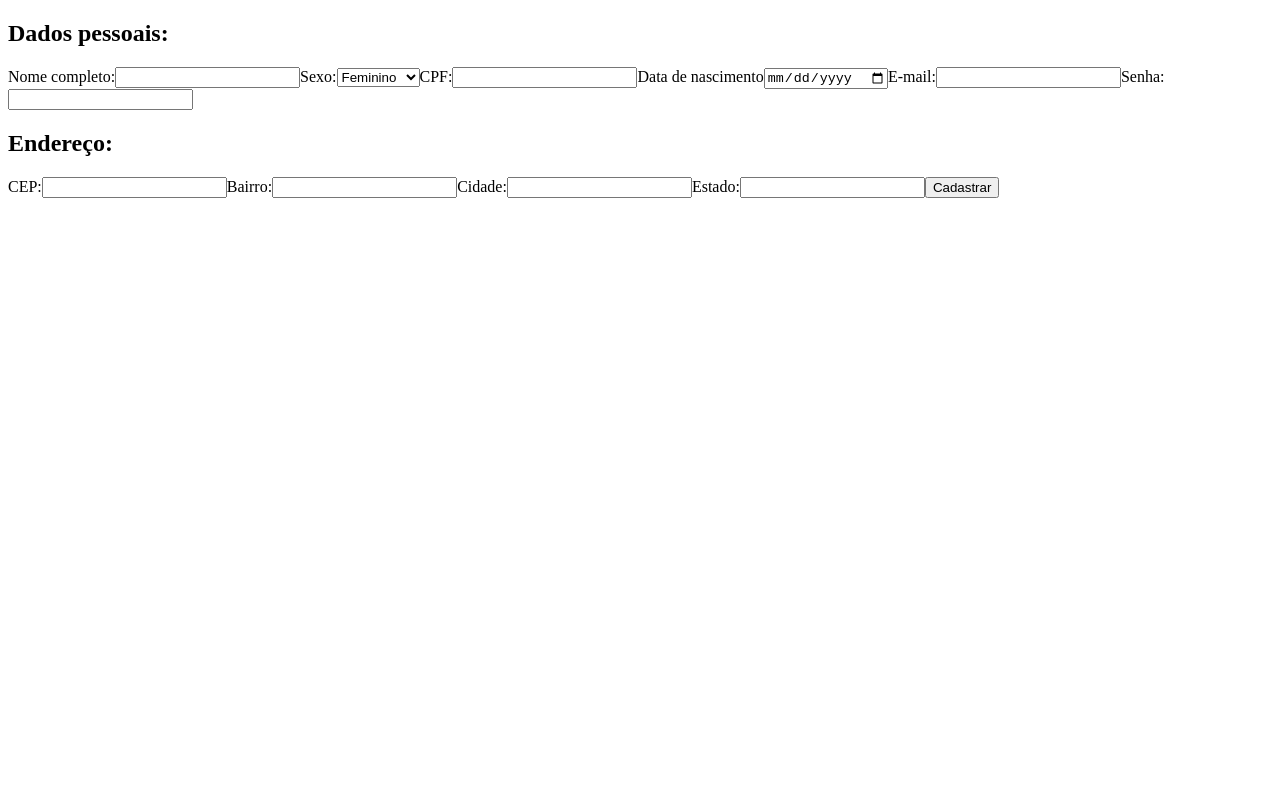
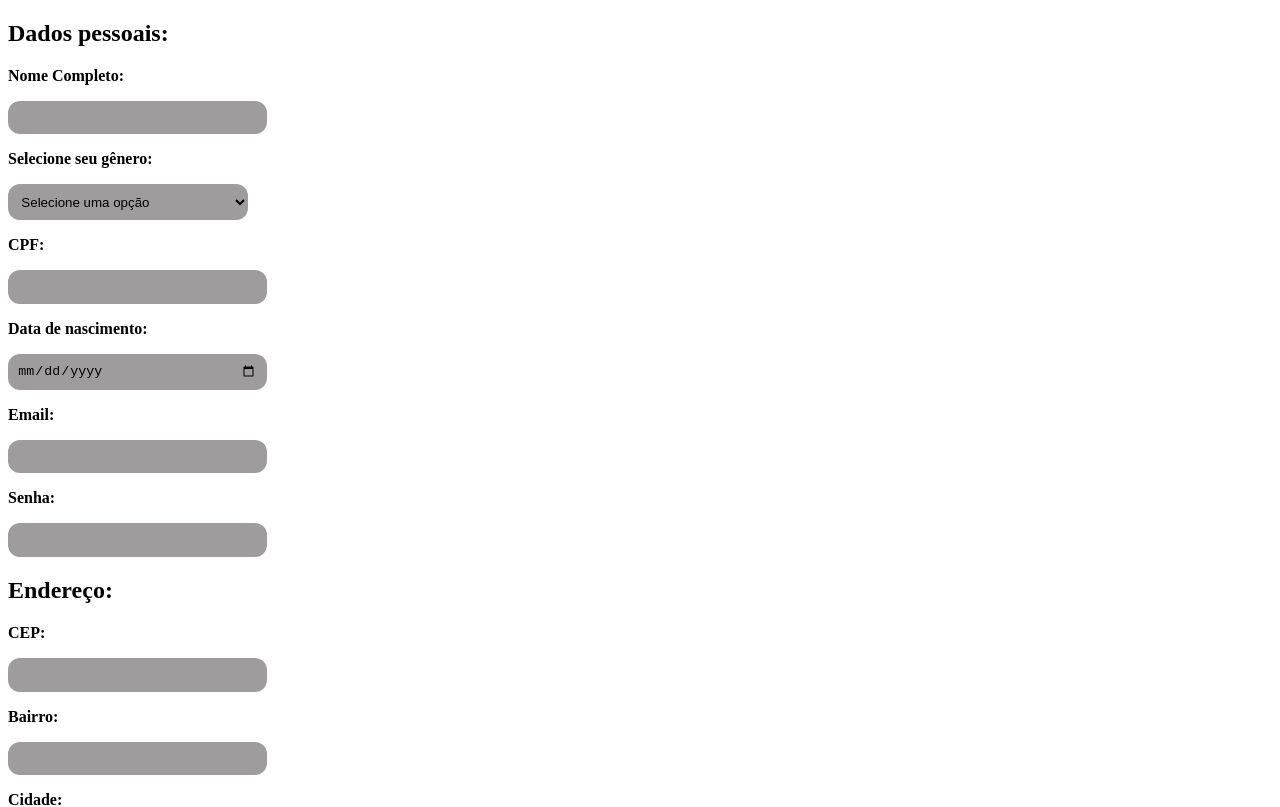
Before and after one commit to franciscogrimes/EcoMap-Floripa, a React (Vite) app in the folder Ecohubs/: page /sign-up in a window 1280 px wide. Shown: the top 807 px of the page. Built offline with nearby package versions, Linux system fonts and the light colour scheme.

Commit message:
Fazendo a componentização dos elementos do Formulário - OBS: não foi possivel fazer do submit (Revisar)

```diff
--- /dev/null
+++ b/Ecohubs/src/components/form/form-input.jsx
@@ -0,0 +1,12 @@
+import style from "./form-input.module.css";
+
+function FormInput({ type, name, text, value }) {
+  return (
+    <div className={style.form_input}>
+      <label htmlFor={name}>{text}</label>
+      <input type={type} name={name} value={value} />
+    </div>
+  );
+}
+
+export default FormInput;
--- /dev/null
+++ b/Ecohubs/src/components/form/form-input.module.css
@@ -0,0 +1,18 @@
+.form_input {
+  display: flex;
+  flex-direction: column;
+  margin-bottom: 1em;
+}
+
+.form_input label {
+  font-weight: bold;
+  padding-bottom: 1em;
+}
+
+.form_input input {
+  width: 15rem;
+  border: none;
+  border-radius: 12px;
+  padding: 0.7em;
+  background-color: rgb(158, 156, 156);
+}
--- /dev/null
+++ b/Ecohubs/src/components/form/form-select.jsx
@@ -0,0 +1,17 @@
+import style from "./form-select.module.css";
+
+function FormSelect({ name, text, value }) {
+  return (
+    <div className={style.form_select}>
+      <label htmlFor={name}>{text}</label>
+      <select name={name}>
+        <option>Selecione uma opção</option>
+        <option value={value}>Feminino</option>
+        <option value={value}>Masculino</option>
+        <option value={value}>Outro</option>
+      </select>
+    </div>
+  );
+}
+
+export default FormSelect;
--- /dev/null
+++ b/Ecohubs/src/components/form/form-select.module.css
@@ -0,0 +1,18 @@
+.form_select {
+  display: flex;
+  flex-direction: column;
+  margin-bottom: 1em;
+}
+
+.form_select label {
+  font-weight: bold;
+  padding-bottom: 1em;
+}
+
+.form_select select {
+  width: 15rem;
+  border: none;
+  border-radius: 12px;
+  padding: 0.7em;
+  background-color: rgb(158, 156, 156);
+}
--- /dev/null
+++ b/Ecohubs/src/components/form/form-submit.jsx
@@ -0,0 +1,9 @@
+import style from "./form-submit.module.css";
+
+function FormSubmit({ text, type }) {
+  <button type={type} className={style.btn}>
+    {text}
+  </button>;
+}
+
+export default FormSubmit;
--- /dev/null
+++ b/Ecohubs/src/components/form/form-submit.module.css
@@ -0,0 +1,6 @@
+.btn {
+  border: none;
+  background-color: rgb(158, 156, 156);
+  color: black;
+  border-radius: 12px;
+}
--- a/Ecohubs/src/pages/Cadastro.jsx
+++ b/Ecohubs/src/pages/Cadastro.jsx
@@ -1,67 +1,74 @@
 import { useForm } from "react-hook-form";
+import Input from "../components/form/form-input";
+import Select from "../components/form/form-select";
+import Submit from "../components/form/form-submit";
 
 function cadastro() {
   const { register } = useForm();
   return (
     <>
       <form>
+        <div>
           <h2>Dados pessoais:</h2>
-        <label htmlFor="name">Nome completo:</label>
-        <input
+
+          <Input
             type="text"
             name="name"
+            text="Nome Completo:"
             {...register("name", {
               required: true,
               maxLength: 50,
               minLength: 10,
             })}
           />
-        <label htmlFor="gender">Sexo:</label>
-        <select name="gender" {...register("gender")}>
-          <option value="female">Feminino</option>
-          <option value="male">Masculino</option>
-          <option value="other">Outro</option>
-        </select>
-        <label htmlFor="cpf">CPF:</label>
-        <input
+
+          <Select
+            name="gender"
+            text="Selecione seu gênero:"
+            {...register("gender")}
+          />
+          <Input
             type="number"
             name="cpf"
+            text="CPF:"
             {...register("cpf", {
               maxLength: 11,
               minLength: 11,
             })}
           />
-        <label htmlFor="birth">Data de nascimento</label>
-        <input type="date" />
-        <label htmlFor="mail">E-mail:</label>
-        <input
+          <Input type="date" name="birth" text="Data de nascimento:" />
+          <Input
             type="email"
-          {...register("mail", {
+            name="email"
+            text="Email:"
+            {...register("email", {
               required: true,
             })}
           />
-        <label htmlFor="password">Senha:</label>
-        <input type="password" {...register("password", {})} />
-
+          <Input
+            type="password"
+            name="password"
+            text="Senha:"
+            {...register("password", {})}
+          />
+        </div>
+        <div>
           <h2>Endereço:</h2>
 
-        <label htmlFor="cep">CEP:</label>
-        <input
+          <Input
             type="number"
             name="cep"
+            text="CEP:"
             {...register("cep", {
               required: true,
               maxLength: 8,
               minLength: 8,
             })}
           />
-        <label htmlFor="neighborhood">Bairro:</label>
-        <input type="text" />
-        <label htmlFor="city">Cidade:</label>
-        <input type="text" />
-        <label htmlFor="state">Estado:</label>
-        <input type="text" />
-
+          <Input type="text" name="neighborhood" text="Bairro:" />
+          <Input type="text" name="city" text="Cidade:" />
+          <Input type="text" name="state" text="Estado:" />
+        </div>
         <button type="submit">Cadastrar</button>
       </form>
     </>
```
Lines whose indentation alone changed are shown as unchanged.
